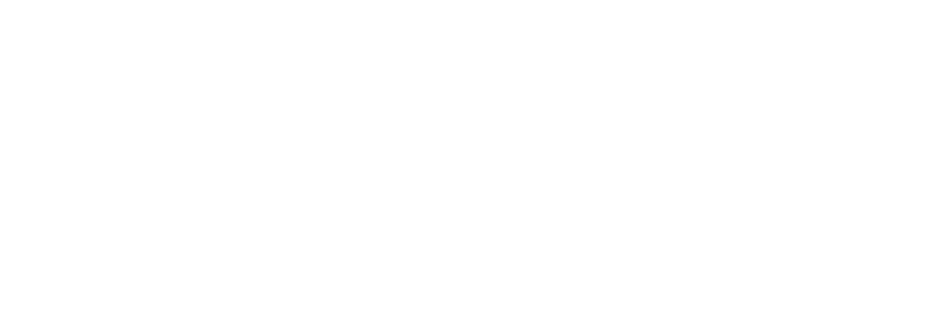
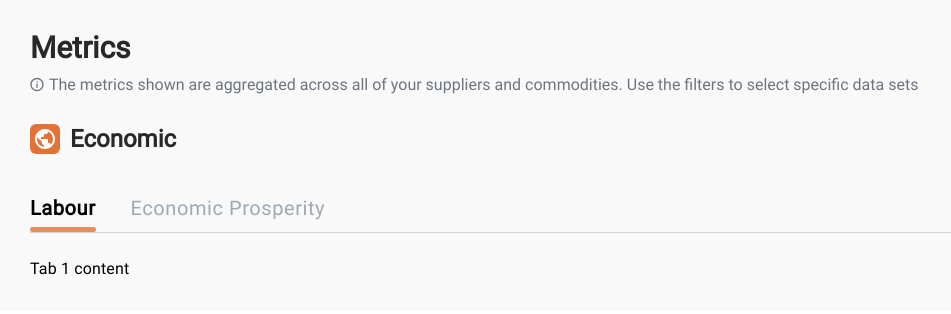
Before and after one commit to VishGrov21/MLP_2022, a React (Create React App) app: page /supplyMetrics in a window 1280 px wide. Before the commit this address had no page. Shown: the top 314 px of the page, without its empty margins (0-951 px from the left). Built offline with nearby package versions, Linux system fonts and the light colour scheme.

Commit message:
Adding metrics category and subcategory

```diff
--- /dev/null
+++ b/src/components/SupplyMetrics/SupplyMetrics.component.tsx
@@ -0,0 +1,45 @@
+import { TabComponent } from '../Tabs/Tabs.component';
+import { styled, Stack } from "@mui/material";
+import globeIcon from "../../assets/images/economic.svg";
+
+const economicTabs:Array<object> = [{tabhead: 'Labour'},{tabhead:'Economic Prosperity'}];
+
+const CategoryHead = styled(Stack)({
+    flexDirection: 'row',
+    alignItems: 'center',
+    margin: '30px 0',
+    '& .titleImage': {
+        background: '#E27338',
+        padding: '5px 5px',
+        borderRadius: '6px',
+        display: 'flex',
+        alignItems: 'center',
+        marginRight: '10px',
+        '& img': {
+           padding: 0,
+        }
+    },
+    '& .title': {
+        fontSize: '24px',
+        fontWeight: 'bold',
+        color: '#282828',
+    }
+})
+
+const CategoryContainer = styled(Stack)({
+    //To write styling for other categories
+})
+
+function MetricsCategory() {
+    return (
+        <CategoryContainer>
+            <CategoryHead>
+                <span className='titleImage'><img src={globeIcon} alt='economic-icon'/></span>
+                <span className='title'>Economic</span>
+            </CategoryHead>
+            <TabComponent tabItems={economicTabs} />
+        </CategoryContainer>
+    );
+}
+
+export default MetricsCategory;
--- /dev/null
+++ b/src/components/Tabs/Tabs.component.tsx
@@ -0,0 +1,85 @@
+import * as React from 'react';
+import { Box, Typography,Tab, Tabs, styled } from '@mui/material';
+
+interface TabPanelI {
+  children: string,
+  value: number,
+  index: number
+}
+
+function TabPanel(props:TabPanelI) {
+
+  const { children, value, index, ...other } = props;
+
+  return (
+    <div
+      role="tabpanel"
+      hidden={value !== index}
+      id={`tabpanel-${index}`}
+      aria-labelledby={`tabIndex-${index}`}
+      {...other}
+    >
+      {value === index && (
+        <Box sx={{ pt: 3 }}>
+          <Typography>{children}</Typography>
+        </Box>
+      )}
+    </div>
+  );
+}
+
+function getallProps(index:number) {
+  return { id: `tabIndex-${index}`, 'aria-controls': `tabpanel-${index}`,key: index};
+}
+
+interface TabComponentI {
+  tabItems: Array<Object>
+}
+
+export const TabComponent = (props:TabComponentI) => {
+  const [value, setValue] = React.useState(0);
+
+  const handleChange = (event:React.SyntheticEvent, newValue:number) => {
+    setValue(newValue);
+  };
+
+  const TabContainer = styled('div')({
+    '& button': {
+        fontFamily: 'Roboto',
+        fontStyle: 'normal',
+        fontWeight: '500',
+        fontSize: '20px',
+        textTransform: 'capitalize',
+        color: '#9FA9B3',
+        alignItems: 'baseline',
+        minWidth: 'auto',
+        padding: 0,
+        marginRight: '35px',
+       '&.Mui-selected': {
+            color: '#000',
+            fontWeight: '700',
+            textAlign: 'left',
+        }
+    },
+    '& .MuiTabs-indicator': {
+        backgroundColor: '#E78E5F',
+        height: '5px',
+        borderRadius: '10px',
+    }
+  });
+
+  return (
+      <TabContainer>
+          <Box sx={{ borderBottom: 1, borderColor: '#CED4DA' }}>
+            <Tabs value={value} onChange={handleChange} aria-label="metrics-tab">
+                    {props.tabItems.map((data:any,index:number) => {
+                        return <Tab label={data.tabhead} {...getallProps(index)} key={index}/>
+                    })}
+            </Tabs>
+          </Box>
+
+          <TabPanel value={value} index={0}>Tab 1 content</TabPanel>
+          <TabPanel value={value} index={1}>Tab 2 content</TabPanel>
+      </TabContainer>
+  );
+}
--- /dev/null
+++ b/src/pages/SupplyMetrics.page.tsx
@@ -0,0 +1,43 @@
+import MetricsCategory from "../components/SupplyMetrics/SupplyMetrics.component";
+import { Box, Stack } from "@mui/material";
+import { styled } from "@mui/material/styles";
+import infoIcon from "../assets/images/info.svg";
+
+
+const MetricsContainer = styled(Box)({
+    padding: "30px",
+    background: '#F9F9F9',
+});
+
+const Heading = styled('p')({
+    fontSize: '30px',
+    color: '#282828',
+    margin: '0 0 10px 0',
+    fontWeight: 'bold',
+})
+
+const SubContent = styled(Stack)({
+    flexDirection: 'row',
+    fontSize: '16px',
+    color: '#6C757D',
+    '& img': {
+        paddingRight: '5px'
+    },
+});
+
+const SupplyMetrics = () => {
+    return (
+        <MetricsContainer>
+            <Heading>Metrics</Heading>
+
+            <SubContent>
+                <img src={infoIcon} alt='info-icon'/>
+                The metrics shown are aggregated across all of your suppliers and commodities. Use the filters to  select specific data sets
+            </SubContent>
+
+            <MetricsCategory/>
+        </MetricsContainer>
+    )
+}
+
+export default SupplyMetrics;
--- a/src/routes/RootNavigator.tsx
+++ b/src/routes/RootNavigator.tsx
@@ -1,5 +1,6 @@
 import { BrowserRouter, Routes, Route, Navigate } from "react-router-dom";
 import Login from "../pages/Login.page";
+import SupplyMetrics from "../pages/SupplyMetrics.page";
 
 const RootNavigator = () => {
   return (
@@ -7,6 +8,7 @@ const RootNavigator = () => {
       <Routes>
         <Route path='/login' element={<Login />} />
         <Route path='/' element={<Navigate replace to='/login' />} />
+        <Route path='/supplyMetrics' element={<SupplyMetrics />} />
       </Routes>
     </BrowserRouter>
   );
```
Also changed, not shown: src/assets/images/economic.svg (added), src/assets/images/info.svg (added).
